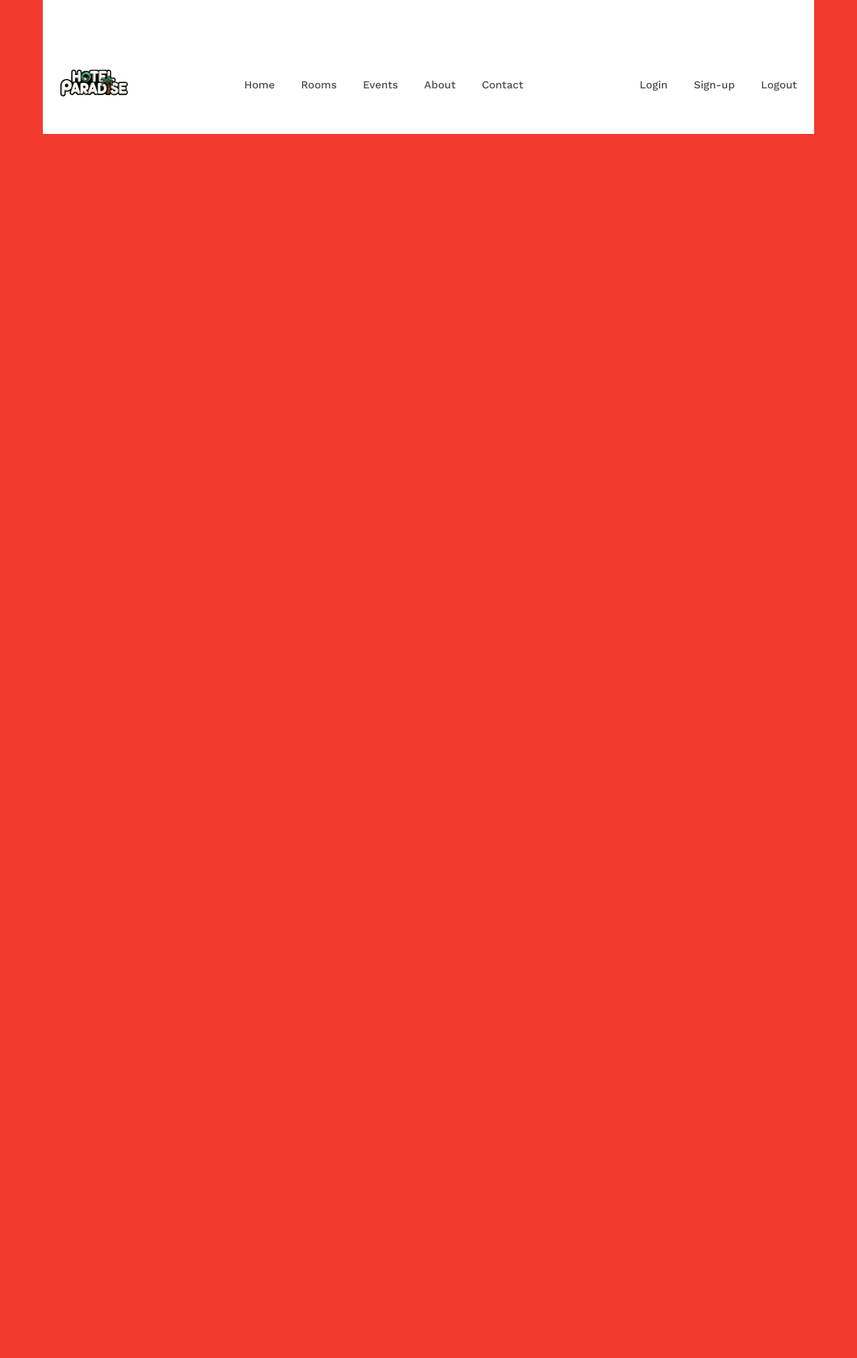
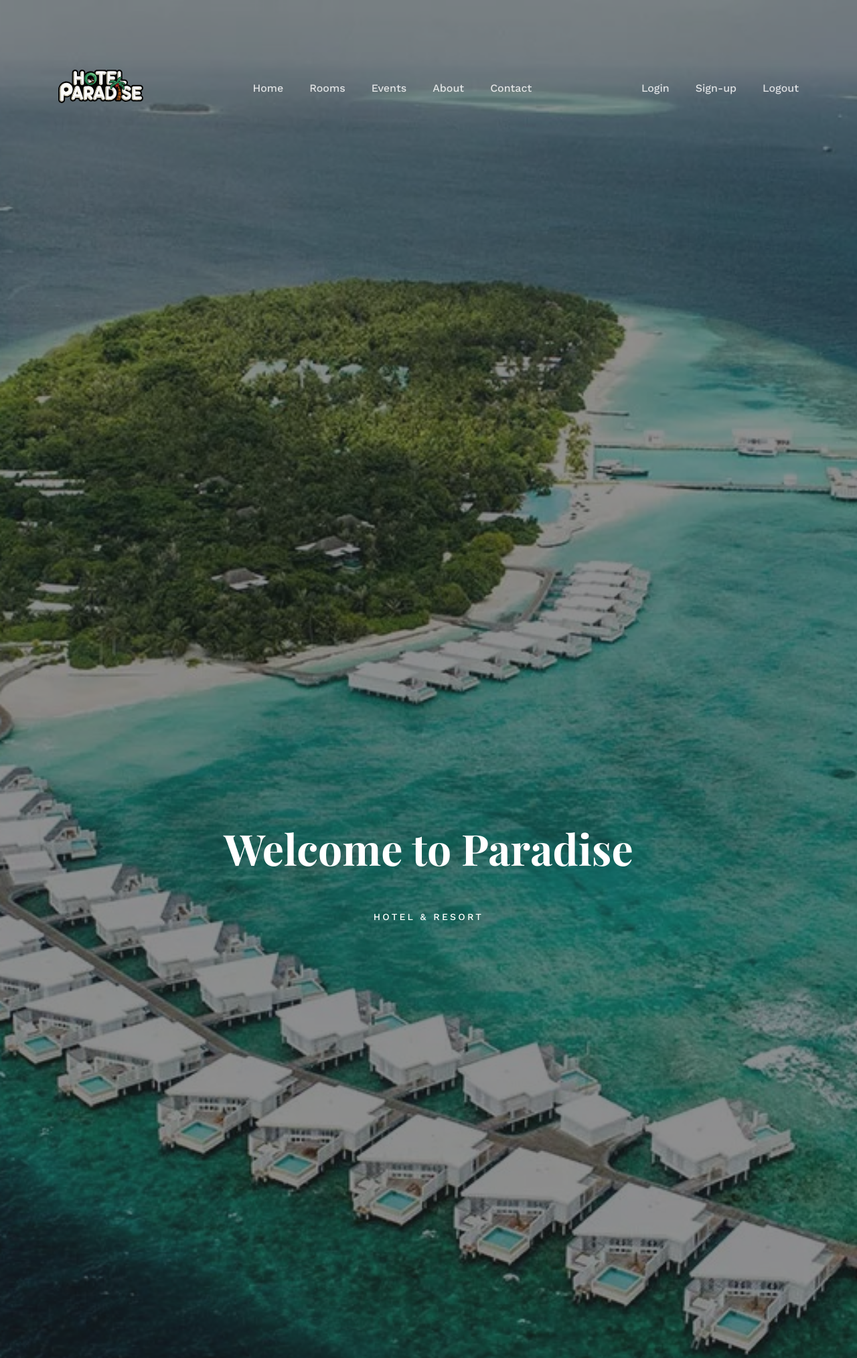
Before and after one commit to saad-shaikh-256/Hotel-Paradise-PHP, a PHP site: the page made by User Side/PHP/landing-page.php in a window 1280 px wide. Shown: the top 2028 px of the page at 67% size. Run offline with PHP 8.4, Linux system fonts and the light colour scheme; some web fonts are replaced.

Commit message:
Home page with 100% Responsiveness

```diff
--- a/User Side/CSS/landing-page.css
+++ b/User Side/CSS/landing-page.css
@@ -6,6 +6,7 @@
    --primary-color: #f23a2e;
    --white-color: #ffffff;
    --black-color: #212121;
+   --lightGrey-color: #f8f9fb;
 
    /* Fonts */
    --heading-font: "Playfair Display", serif;
@@ -31,25 +32,39 @@ body {
    color: var(--black-color);
    font-family: var(--body-font);
    scroll-behavior: smooth;
-   background-color: #f23a2e;
+}
+
+/* Header Section */
+
+#header {
+   height: 100dvh;
+   width: 100dvw;
+   position: relative;
+   overflow: hidden;
+
 }
 
 /* Navbar CSS */
 
 #nav {
-   width: 80dvw;
-   background-color: var(--white-color);
+   width: 100dvw;
    padding: 4dvh 2dvw 2dvh 2dvw;
-   margin: auto;
+   color: var(--white-color);
+   top: 0;
+   left: 0;
+   right: 0;
+   position: absolute;
+   z-index: 100;
 }
 
 #nav nav {
-   width: 100%;
+   width: 80%;
    display: flex;
    flex-direction: row;
    flex-wrap: wrap;
    justify-content: space-between;
    align-items: center;
+   margin: auto;
 }
 
 #nav nav #navLogo img {
@@ -88,13 +103,68 @@ body {
    display: none;
 }
 
+/* Home Section CSS */
+
+#Home {
+   overflow: hidden;
+   height: 100dvh;
+   width: 100dvw;
+   color: var(--white-color);
+   background-image: url("../../Assets/User Side/Images/Home-bg.jpg");
+   background-position: center center;
+   background-repeat: no-repeat;
+   background-size: cover;
+   position: relative;
+   display: flex;
+   justify-content: center;
+   align-items: center;
+}
+
+
+#Home #homeBox {
+   height: 100dvh;
+   width: 100dvw;
+   position: absolute;
+   opacity: 50%;
+   z-index: 0;
+   background-color: #212121;
+}
+
+#Home #homeContent {
+   height: 100%;
+   width: 100%;
+   position: relative;
+   z-index: 10;
+   display: flex;
+   justify-content: center;
+   align-items: center;
+   flex-direction: column;
+   flex-wrap: wrap;
+   gap: 2dvh;
+   text-align: center;
+}
+
+#Home #homeContent #homeTagline {
+   font-size: 4rem;
+   font-weight: 700;
+   font-family: var(--heading-font);
+}
+
+#Home #homeContent #homeLorem {
+   font-size: 0.85rem;
+   font-weight: 500;
+   text-transform: uppercase;
+   letter-spacing: 0.2rem;
+}
+
 @media only screen and (max-width: 480px) {
    #nav {
-      width: 90dvw;
+      width: 100dvw;
       padding: 4dvh 2dvw 2dvh 2dvw;
    }
 
    #nav nav {
+      width: 90%;
       display: flex;
       gap: 2dvh;
    }
@@ -212,21 +354,39 @@ body {
    #nav nav #navBurger {
       display: none;
    }
+
+   /* Home Section CSS */
+
+   #Home #homeContent {
+      height: 100%;
+      width: 90%;
+      margin: auto;
+   }
+
+   #Home #homeContent #homeTagline {
+      font-size: 4rem;
+      font-weight: 700;
+   }
+
+   #Home #homeContent #homeLorem {
+      font-size: 0.875rem;
+      letter-spacing: 0.2rem;
+   }
 }
 
 @media (min-width: 1201px) and (max-width: 1600px) {
    #nav {
-      width: 90dvw;
       padding: 4dvh 2dvw 2dvh 2dvw;
    }
 
    #nav nav {
+      width: 90%;
       display: flex;
       gap: 2dvh;
    }
 
    #nav nav #navLogo img {
-      height: 40px;
+      height: 50px;
    }
 
    #nav nav #navPages,
@@ -237,21 +397,39 @@ body {
    #nav nav #navBurger {
       display: none;
    }
+
+   /* Home Section CSS */
+
+   #Home #homeContent {
+      height: 100%;
+      width: 90%;
+      margin: auto;
+   }
+
+   #Home #homeContent #homeTagline {
+      font-size: 4rem;
+      font-weight: 700;
+   }
+
+   #Home #homeContent #homeLorem {
+      font-size: 0.875rem;
+      letter-spacing: 0.2rem;
+   }
 }
 
 @media (min-width: 1601px) {
    #nav {
-      width: 90dvw;
       padding: 4dvh 2dvw 2dvh 2dvw;
    }
 
    #nav nav {
+      width: 90%;
       display: flex;
       gap: 2dvh;
    }
 
    #nav nav #navLogo img {
-      height: 40px;
+      height: 50px;
    }
 
    #nav nav #navPages,
--- a/User Side/PHP/landing-page.php
+++ b/User Side/PHP/landing-page.php
@@ -6,14 +6,16 @@
    <meta name="viewport" content="width=device-width, initial-scale=1.0">
    <title>Hotel Paradise - by shaikhsaad256@gmail.com</title>
 
-   <meta http-equiv="refresh" content="1">
+   <!-- <meta http-equiv="refresh" content="1"> -->
 
    <link rel="shortcut icon" href="../../Assets/Common/Vectors/Logo.svg" type="image/x-icon">
    <link rel="stylesheet" href="../CSS/landing-page.css">
+
 </head>
 
 <body>
 
+   <section id="header">
       <section id="nav">
          <nav>
 
@@ -21,9 +23,8 @@
                <img src="../../Assets/Common/Vectors/Logo.svg" alt="">
             </div>
 
-
             <div id="navPages">
-               <a href="#">Home</a>
+               <a href="#Home">Home</a>
                <a href="#">Rooms</a>
                <a href="#">Events</a>
                <a href="#">About</a>
@@ -43,9 +44,76 @@
          </nav>
       </section>
 
+      <section id="Home">
+         <div id="homeBox"></div>
+         <div id="homeContent">
+            <div id="homeTagline">Welcome to Paradise</div>
+            <div id="homeLorem">Hotel & Resort</div>
+         </div>
+      </section>
+   </section>
+
+
+   <section id="Rooms">
+      <div id="roomTitle">Our Rooms
+         <hr>
+      </div>
+
+      <div id="roomGrid">
+
+         <div class="roomCard">
+            <img src="" alt="">
+            <div class="cardContent">
+               <div class="cardTitle">Standard Room</div>
+               <div class="cardPrice">$350.00 / per night</div>
+            </div>
+         </div>
+
+         <div class="roomCard">
+            <img src="" alt="">
+            <div class="cardContent">
+               <div class="cardTitle">Family Room</div>
+               <div class="cardPrice">$400.00 / per night</div>
+            </div>
+         </div>
+
+         <div class="roomCard">
+            <img src="" alt="">
+            <div class="cardContent">
+               <div class="cardTitle">Single Room</div>
+               <div class="cardPrice">$255.00 / per night</div>
+            </div>
+         </div>
+
+         <div class="roomCard">
+            <img src="" alt="">
+            <div class="cardContent">
+               <div class="cardTitle">Deluxe Room</div>
+               <div class="cardPrice">$150.00 / per night</div>
+            </div>
+         </div>
+
+         <div class="roomCard">
+            <img src="" alt="">
+            <div class="cardContent">
+               <div class="cardTitle">Luxury Room</div>
+               <div class="cardPrice">$200.00 / per night</div>
+            </div>
+         </div>
+
+         <div class="roomCard">
+            <img src="" alt="">
+            <div class="cardContent">
+               <div class="cardTitle">Single Room</div>
+               <div class="cardPrice">$155.00 / per night</div>
+            </div>
+         </div>
+
+      </div>
+
+   </section>
 
    <script src="../JS/landing-page.js"></script>
 </body>
 
 </html>
-<!-- Upto Here -->
```
Also changed, not shown: other parts of User Side/CSS/landing-page.css (+132 -32 lines), Assets/User Side/Images/Home-bg.jpg (added), Assets/User Side/Vectors/navBurger.svg. Lines whose indentation alone changed are shown as unchanged.
